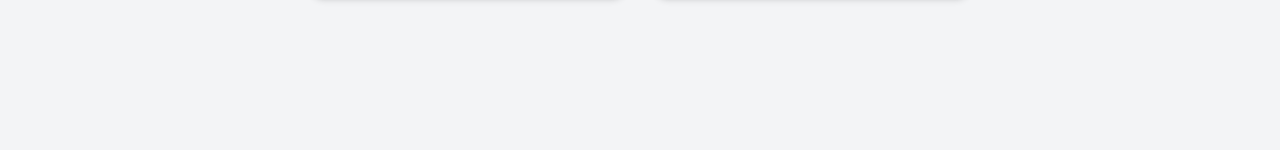
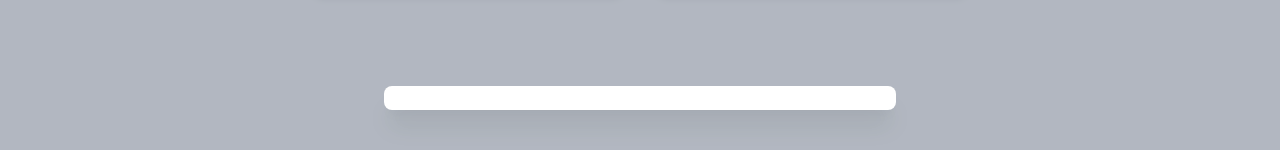
Before and after one commit to perrmadiafrrian/omahq-fe, a React (Create React App) app: page / in a window 1280 px wide. Shown: the part 302-452 px from the top of the page. Built offline with nearby package versions, Linux system fonts and the light colour scheme.

Commit message:
modal (unfinish)

```diff
--- a/src/App.js
+++ b/src/App.js
@@ -1,9 +1,11 @@
 import ItemPage from "./pages/ItemPage";
+import Modal from "./components/Modal";
 
 function App() {
   return (
     <div>
       <ItemPage />
+      <Modal />
     </div>
   );
 }
--- /dev/null
+++ b/src/components/Modal.js
@@ -0,0 +1,27 @@
+const Modal = (props) => {
+  return (
+    <div
+      className="fixed z-40 inset-0 overscroll-y-auto"
+      role="dialog"
+      aria-modal="true"
+    >
+      <div className="flex items-end justify-center min-h-screen pt-4 px-4 pb-20 text-center sm:block sm:p-0">
+        <div
+          className="fixed inset-0 bg-gray-400 bg-opacity-75 transition-opacity"
+          aria-hidden="true"
+        ></div>
+        <span
+          className="hidden sm:inline-block sm:align-middle sm:h-screen"
+          aria-hidden="true"
+        >
+          &#8203;
+        </span>
+        <div className="inline-block align-bottom bg-white rounded-lg text-left overflow-hidden shadow-xl transform transition-all sm:my-8 sm:align-middle sm:max-w-lg sm:w-full">
+          <bg className="px-4 pt-5 pb-4 sm:p-6 sm:pb-4"></bg>
+        </div>
+      </div>
+    </div>
+  );
+};
+
+export default Modal;
```
